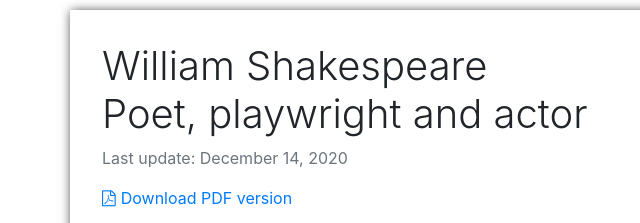
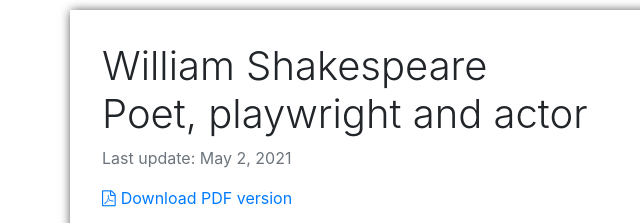
Before and after one commit to sneas/cv-template, a plain HTML site: page index.html in a window 1280 px wide. Shown: the top 223 px of the page, 0-640 px from the left. Drawn offline with nearby package versions, Linux system fonts and the light colour scheme.

Commit message:
Deploying to gh-pages from  @ b7a85d3368e575842efb9937a7b708fdbe22a5c9 🚀

```diff
--- a/index.html
+++ b/index.html
@@ -15,7 +15,7 @@
         <div class="col-md-6 col-print-6">
             <h1>William Shakespeare<br/>Poet, playwright and actor</h1>
             <p>
-                <time datetime="" class="text-muted">Last update: December 14, 2020</time>
+                <time datetime="" class="text-muted">Last update: May 2, 2021</time>
             </p>
             <p>
                 <span class="screen"><a href="william-shakespeare.poet-playwright-and-actor.pdf"><i class="fa fa-file-pdf-o" aria-hidden="true"></i>Download PDF version</a></span>
```
Also changed, not shown: 1 other file.
